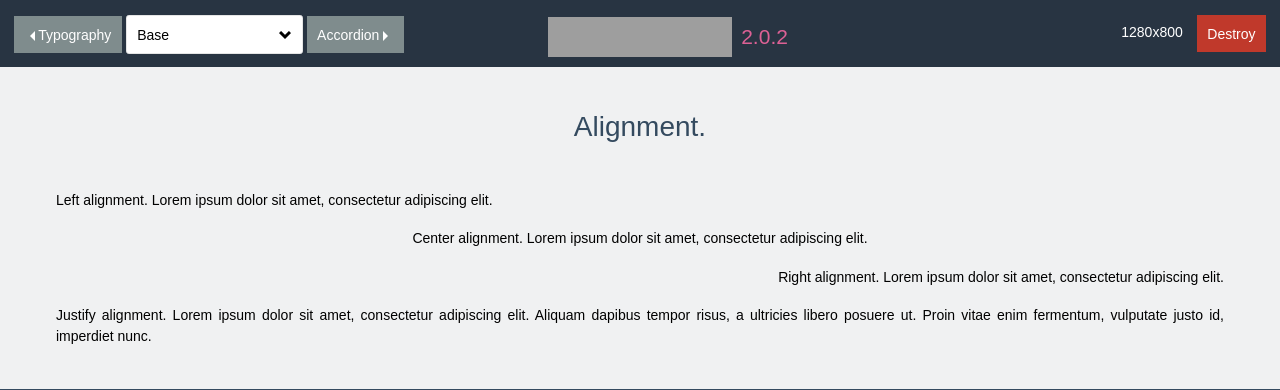
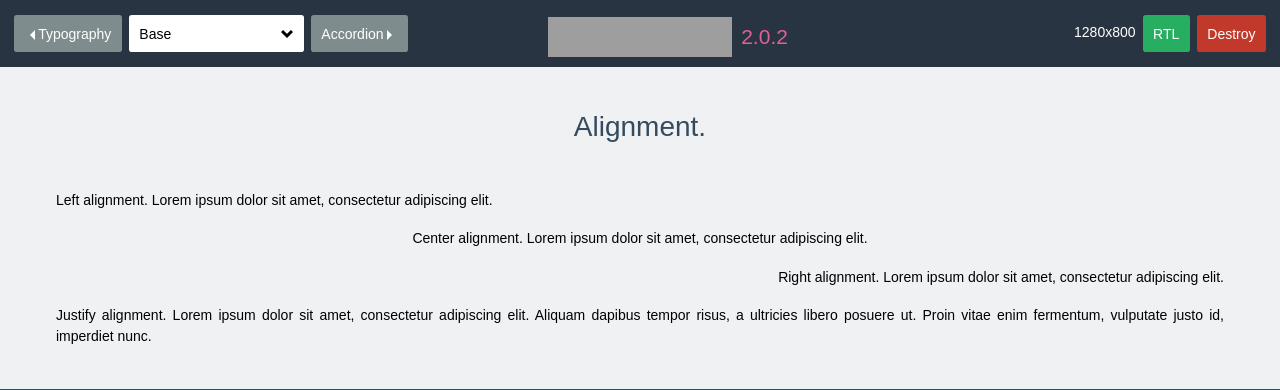
Before and after one commit to titon/toolkit-tests, a PHP site: page / in a window 1280 px wide. Shown: the top 390 px of the page. Run offline with PHP 8.4, Linux system fonts and the light colour scheme; some web fonts are replaced; grey boxes are pictures that could not be loaded.

Commit message:
Added RTL and LTR switching. Cleaned up some tests.

```diff
--- a/css/style.css
+++ b/css/style.css
@@ -21,13 +21,24 @@ a {
 .test-bar .viewport {
   float: right;
   padding-top: 8px;
-  margin-right: 1rem;
 }
 .test-bar .bar-right {
   display: none;
 }
+.test-bar .bar-right .button {
+  float: right;
+  margin-left: .5rem;
+}
 .test-bar .bar-left {
   text-align: center;
+}
+.test-bar .bar-left .button,
+.test-bar .bar-left .input {
+  float: left;
+  margin-right: .5rem;
+}
+.test-bar .button {
+  border-radius: .2rem;
 }
 
 .test-logo {
@@ -127,6 +138,7 @@ textarea {
 .switcher {
   background: #fff url("../img/select-arrow@2x.png") right 0.75rem top 50% no-repeat;
   background-size: 12px 12px;
+  border: 0;
 }
 
 .show-touch {
--- a/css/ui.css
+++ b/css/ui.css
@@ -652,14 +652,25 @@ fieldset {
   text-align: left;
 }
 
-html[dir="rtl"] .pagination--grouped li {
+.rtl .button-group > li .button,
+.rtl .button-group > .button {
+  border-right: 1px solid rgba(0, 0, 0, 0.2);
+  border-left: 0;
+}
+.rtl .button-group > .button:first-child {
+  border-right: 0;
+}
+.rtl .button-group > li:first-child .button {
+  border-right: 0;
+}
+.rtl .pagination--grouped li {
   border-left: 0;
   border-right: 1px solid rgba(0, 0, 0, 0.2);
 }
-html[dir="rtl"] .pagination--grouped li:first-child {
+.rtl .pagination--grouped li:first-child {
   border-right: 0;
 }
-html[dir="rtl"] .tabs .span-10 {
+.rtl .tabs .span-10 {
   padding-left: 0;
   padding-right: 3rem;
 }
--- a/index.html
+++ b/index.html
@@ -6,14 +6,11 @@
     <meta name="viewport" content="width=device-width, initial-scale=1.0, user-scalable=no, minimal-ui">
     <meta http-equiv="X-UA-Compatible" content="IE=edge">
     <link href="//fonts.googleapis.com/css?family=Droid+Sans:400,700" media="screen" rel="stylesheet" type="text/css">
-    <link href="css/toolkit.css" rel="stylesheet" type="text/css">
-    <link href="css/ui.css" rel="stylesheet" type="text/css">
-    <link href="css/style.css" rel="stylesheet" type="text/css">
     <script src="js/jquery-2.1.1.js"></script>
     <script src="js/jquery.cookie.js"></script>
     <script src="js/toolkit.js"></script>
     <script>
-        //Toolkit.rtl = true;
+        Toolkit.rtl = !!location.search.match(/rtl=1/);
         Toolkit.debug = true;
         Toolkit.messages.loading = 'Hold on just a second...';
         Toolkit.messages.error = 'Something terrible has happened!';
@@ -26,8 +23,16 @@
         </h1>
 
         <div class="bar-right">
-            <button id="destroy" class="button is-error float-right" role="button">
+            <button id="destroy" class="button is-error" role="button">
                 Destroy
+            </button>
+
+            <button id="rtl" class="button is-success" role="button">
+                RTL
+            </button>
+
+            <button id="ltr" class="button is-success" role="button" style="display: none">
+                LTR
             </button>
 
             <span class="viewport">
--- a/js/demo.js
+++ b/js/demo.js
@@ -1,3 +1,4 @@
+"use strict";
 
 var Demo = {
 
@@ -10,6 +11,23 @@ var Demo = {
 
         $('#res-width').html(win.width());
         $('#res-height').html(win.height());
+    },
+
+    loadStyles: function() {
+        var styles = [];
+
+        if (Toolkit.rtl) {
+            styles.push('css/toolkit-rtl.css');
+        } else {
+            styles.push('css/toolkit.css');
+        }
+
+        styles.push('css/ui.css');
+        styles.push('css/style.css');
+
+        styles.forEach(function(path) {
+            $('head').append('<link href="' + path + '" rel="stylesheet" type="text/css">');
+        });
     },
 
     loadPlugin: function(key, hash) {
@@ -74,7 +92,9 @@ var Demo = {
                 .html(next.text());
 
         if (history.pushState) {
-            history.pushState({key: key}, current.text(), '?' + key + (hash || ''));
+            var query = '?' + key + '&rtl=' + (Toolkit.rtl ? 1 : 0);
+
+            history.pushState({key: key}, current.text(), query + (hash || ''));
         }
     },
 
@@ -96,9 +116,17 @@ var Demo = {
     },
 
     setupUi: function() {
-        $('html').addClass(Toolkit.isTouch ? 'touch' : 'no-touch');
+        $('html')
+            .addClass(Toolkit.isTouch ? 'touch' : 'no-touch')
+            .addClass(Toolkit.rtl ? 'rtl' : 'ltr')
+            .attr('dir', Toolkit.rtl ? 'rtl' : 'ltr');
 
         $('#logo').attr('data-version', Toolkit.version);
+
+        if (Toolkit.rtl) {
+            $('#rtl').hide();
+            $('#ltr').show();
+        }
     },
 
     bindEvents: function() {
@@ -109,6 +137,8 @@ var Demo = {
         });
 
         $('#destroy').click(Demo.destroyPlugins);
+        $('#rtl').click(Demo.goRTL);
+        $('#ltr').click(Demo.goLTR);
 
         $('.plugin-goto').click(function() {
             Demo.loadPlugin($(this).data('plugin'));
@@ -117,11 +147,19 @@ var Demo = {
         $('#to-top').click(function() {
             window.scrollTo(0, 0);
         });
+    },
+
+    goRTL: function() {
+        location.href = location.href.replace('rtl=0', 'rtl=1');
+    },
+
+    goLTR: function() {
+        location.href = location.href.replace('rtl=1', 'rtl=0');
     }
 
 };
 
-$(function() {
+Demo.loadStyles();
 Demo.resize();
 Demo.setupAjax();
 Demo.setupUi();
@@ -129,8 +167,13 @@ $(function() {
 
 // Load plugin based on query string
 if (location.search) {
-        Demo.loadPlugin(location.search.substr(1), location.hash);
+    var query = location.search.substr(1);
+
+    if (query.indexOf('&') >= 0) {
+        query = query.split('&')[0];
+    }
+
+    Demo.loadPlugin(query, location.hash);
 } else {
     Demo.loadPlugin('base', location.hash);
 }
-});
--- a/scss/style.scss
+++ b/scss/style.scss
@@ -22,11 +22,30 @@ a {
     .viewport {
         float: right;
         padding-top: 8px;
-        margin-right: 1rem;
     }
 
-    .bar-right { display: none; }
-    .bar-left { text-align: center; }
+    .bar-right {
+        display: none;
+
+        .button {
+            float: right;
+            margin-left: .5rem;
+        }
+    }
+
+    .bar-left {
+        text-align: center;
+
+        .button,
+        .input {
+            float: left;
+            margin-right: .5rem;
+        }
+    }
+
+    .button {
+        border-radius: .2rem;
+    }
 }
 
 .test-logo {
@@ -122,6 +141,7 @@ textarea {
 .switcher {
     background: #fff url("../img/select-arrow@2x.png") right .75rem top 50% no-repeat;
     background-size: 12px 12px;
+    border: 0;
 }
 
 .show-touch { display: none; }
--- a/scss/ui.scss
+++ b/scss/ui.scss
@@ -762,7 +762,23 @@ fieldset {
 
 //-------------------- RTL --------------------//
 
-html[dir="rtl"] {
+.rtl {
+    .button-group {
+        > li .button,
+        > .button {
+            border-right: 1px solid rgba(0, 0, 0, .2);
+            border-left: 0;
+        }
+
+        > .button {
+            &:first-child { border-right: 0; }
+        }
+
+        > li {
+            &:first-child .button { border-right: 0; }
+        }
+    }
+
     .pagination--grouped li {
         border-left: 0;
         border-right: 1px solid rgba(0, 0, 0, .2);
```
Also changed, not shown: tests/matrix.html (+3 -3 lines), tests/pin.html (+1 -3 lines), tests/type-ahead.html (+1 -1 lines). Lines whose indentation alone changed are shown as unchanged.
